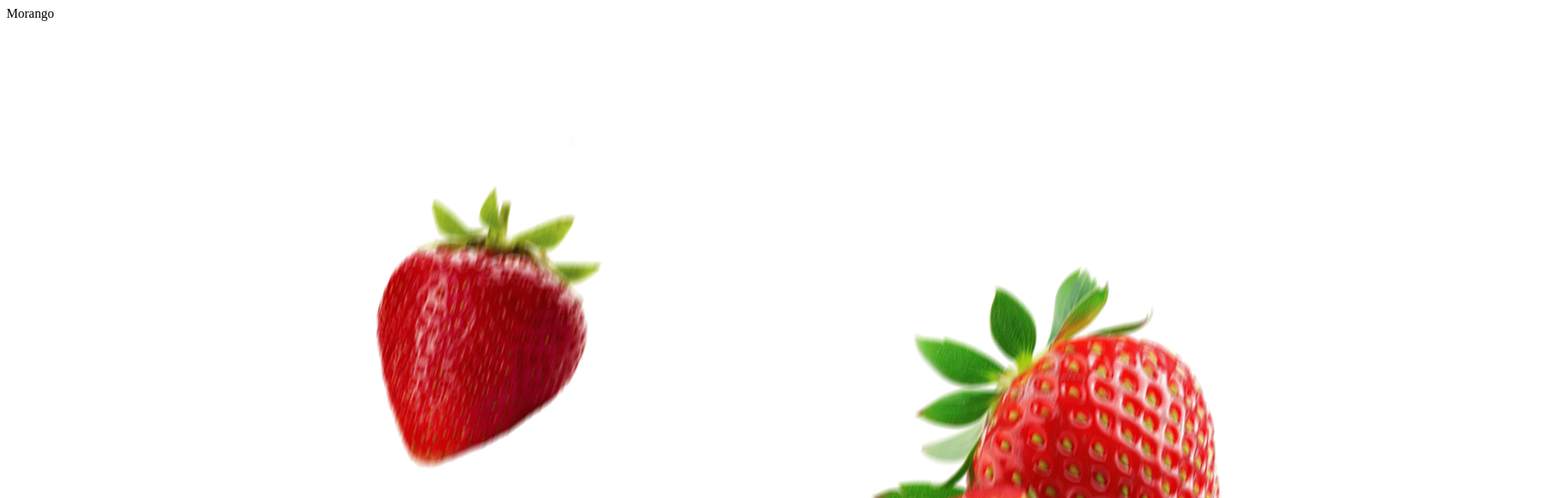
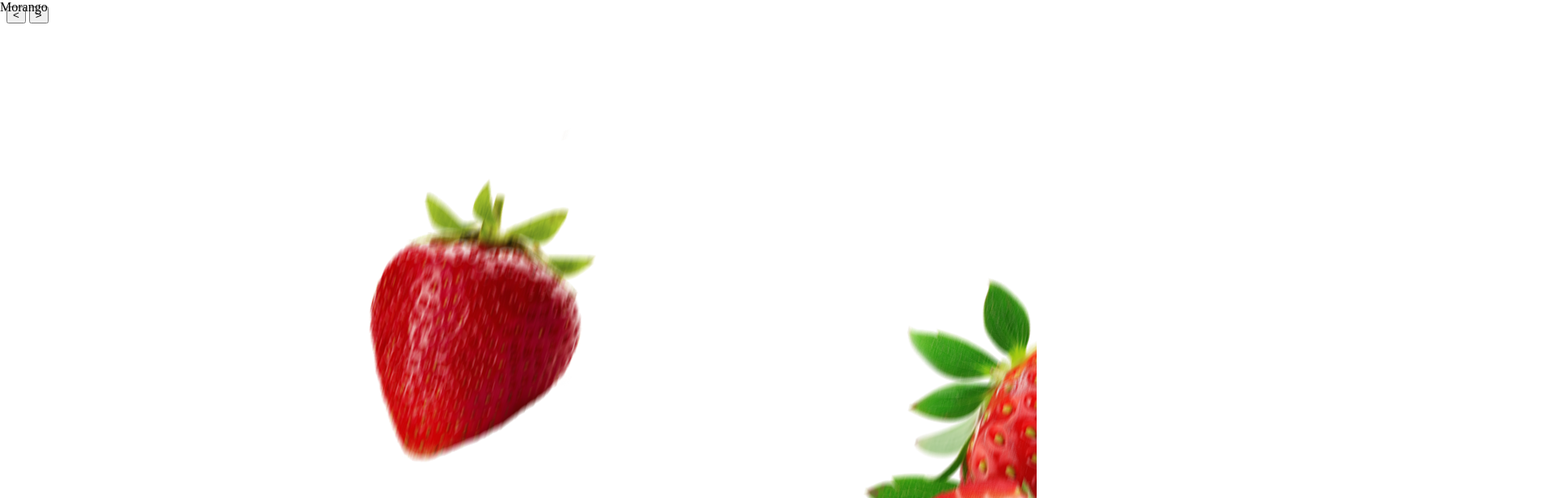
Before and after one commit to mariantonyaf/projeto-webanimations, a plain HTML site: page index.html in a window 1280 px wide. Shown: the top 616 px of the page at 81% size, 1920 px wide, since content can reach past the window. Drawn offline with Linux system fonts and the light colour scheme.

Commit message:
Update style.css

```diff
--- a/style.css
+++ b/style.css
@@ -1 +1,15 @@
 @charset "UTF-8";
+
+.item{
+    display: none;
+    width: 100%;
+    height: 100%;
+    position: absolute;
+    top: 0;
+    left: 0;
+    overflow: hidden;
+}
+
+.item.active{
+    display: block;
+}
```
